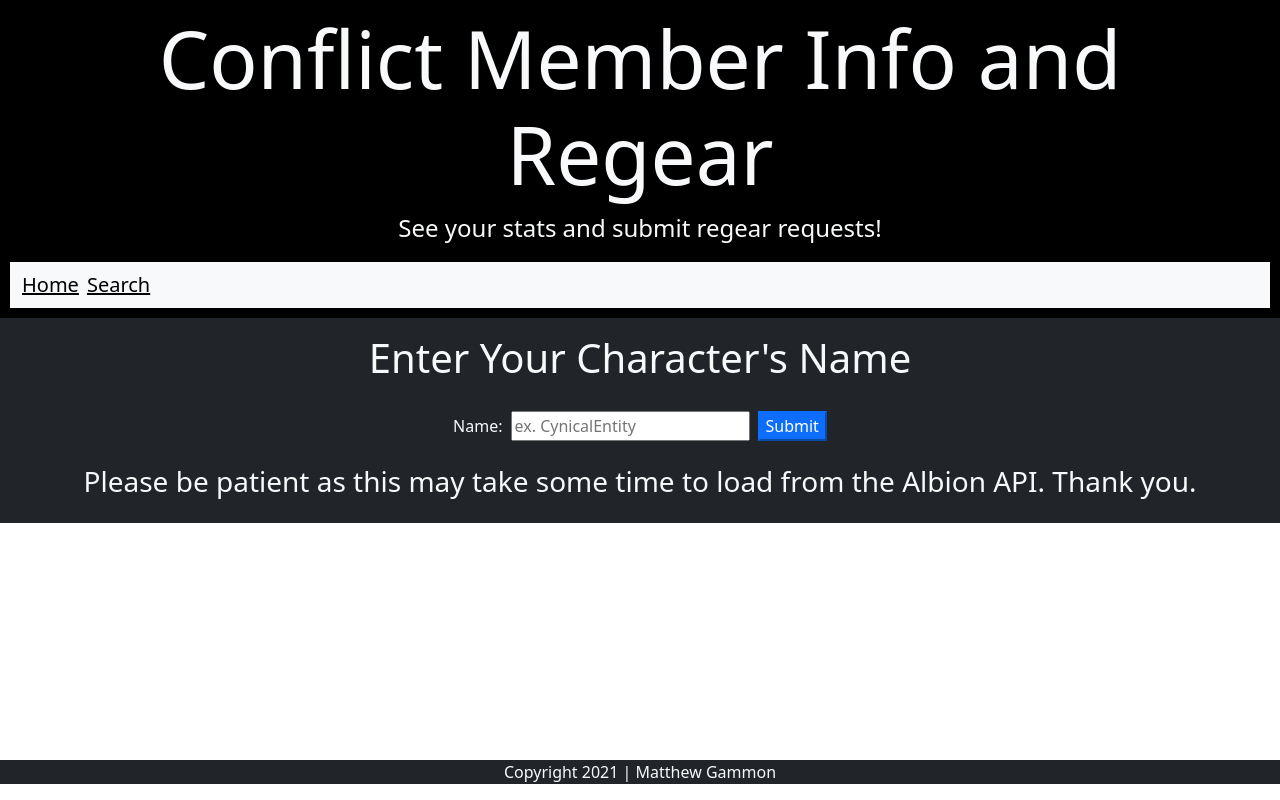
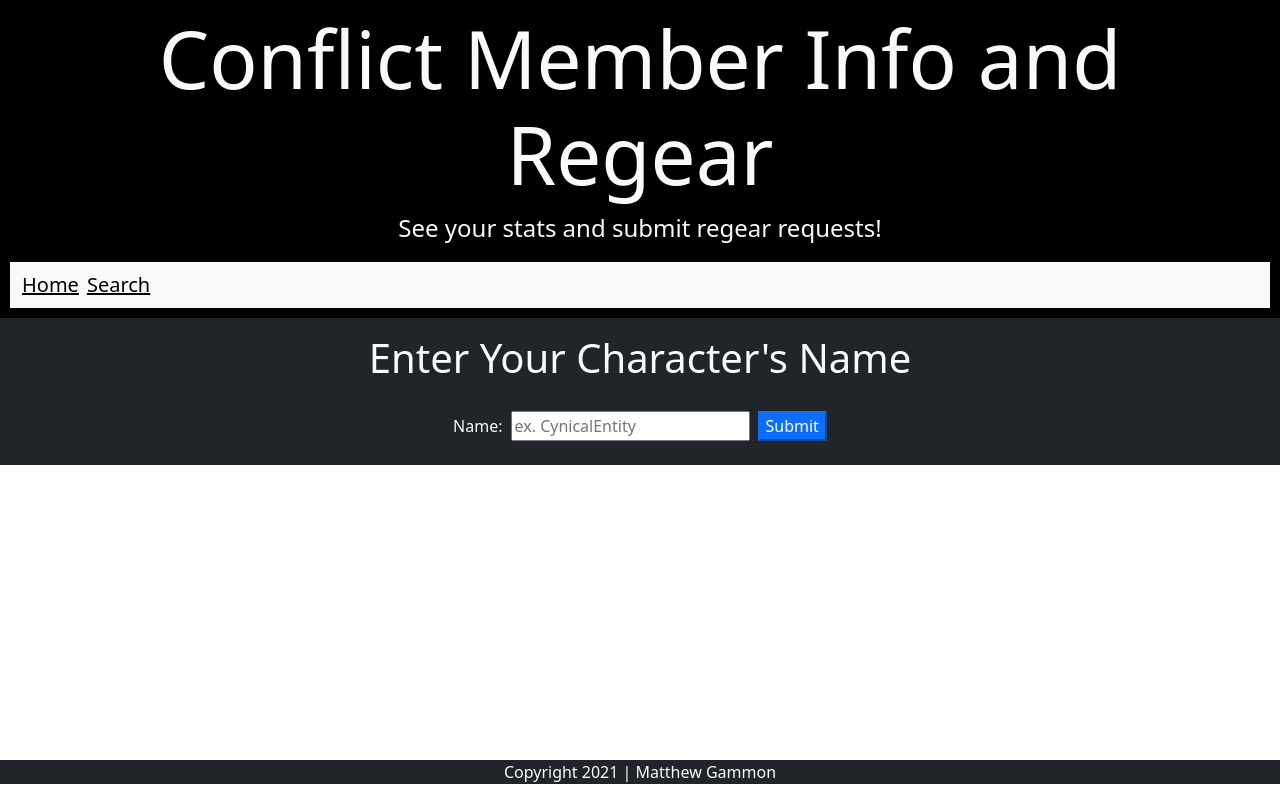
Before and after one commit to MatthewGammon/Albion-Player-Info, a React (Create React App) app: page /playerSearch in a window 1280 px wide. Built offline with nearby package versions, Linux system fonts and the light colour scheme.

Commit message:
imported Spinner component from react boostrap. added state for loading. Display Spinner component during search

```diff
--- a/src/player/PlayerSearch.js
+++ b/src/player/PlayerSearch.js
@@ -1,5 +1,6 @@
 import React, { useState } from 'react';
 import PlayerId from './PlayerId';
+import Spinner from 'react-bootstrap/Spinner';
 
 export default function Home() {
   const [userName, setUserName] = useState({
@@ -7,6 +8,7 @@ export default function Home() {
   });
   const [playerInfo, setPlayerInfo] = useState(null);
   const [playerInfoError, setPlayerInfoError] = useState(null);
+  const [isLoading, setIsLoading] = useState();
 
   const handleNameChange = ({ target: { name, value } }) => {
     setUserName((previousUserName) => ({
@@ -17,11 +19,16 @@ export default function Home() {
 
   const submitHandler = (event) => {
     event.preventDefault();
+    const abortController = new AbortController();
     setPlayerInfoError(null);
-    fetch(`/search?q=${userName.name}`)
+    setIsLoading(true);
+    console.log(isLoading);
+    fetch(`/search?q=${userName.name}`, abortController.signal)
       .then((res) => res.json())
       .then(setPlayerInfo)
+      .then(() => setIsLoading(false))
       .catch(playerInfoError);
+    return () => abortController.abort();
   };
 
   return (
@@ -49,10 +56,20 @@ export default function Home() {
         </button>
       </form>
 
-      <h3 className="mt-3">
-        Please be patient as this may take some time to load from the Albion
-        API. Thank you.
-      </h3>
+      {isLoading ? (
+        <div className="loading text-center">
+          {' '}
+          <Spinner animation="border" role="status">
+            <span className="visually-hidden">Loading...</span>
+          </Spinner>{' '}
+          <p>
+            Please be patient as this may take some time to load from the Albion
+            API. Thank you.
+          </p>{' '}
+        </div>
+      ) : (
+        ''
+      )}
 
       <PlayerId playerInfo={playerInfo} />
     </main>
```
